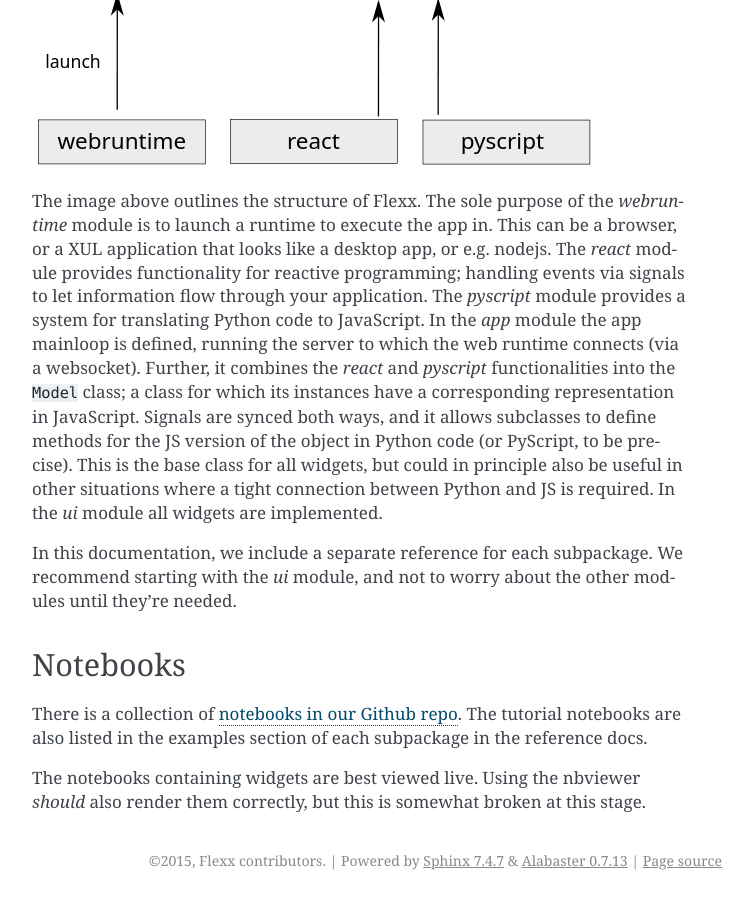
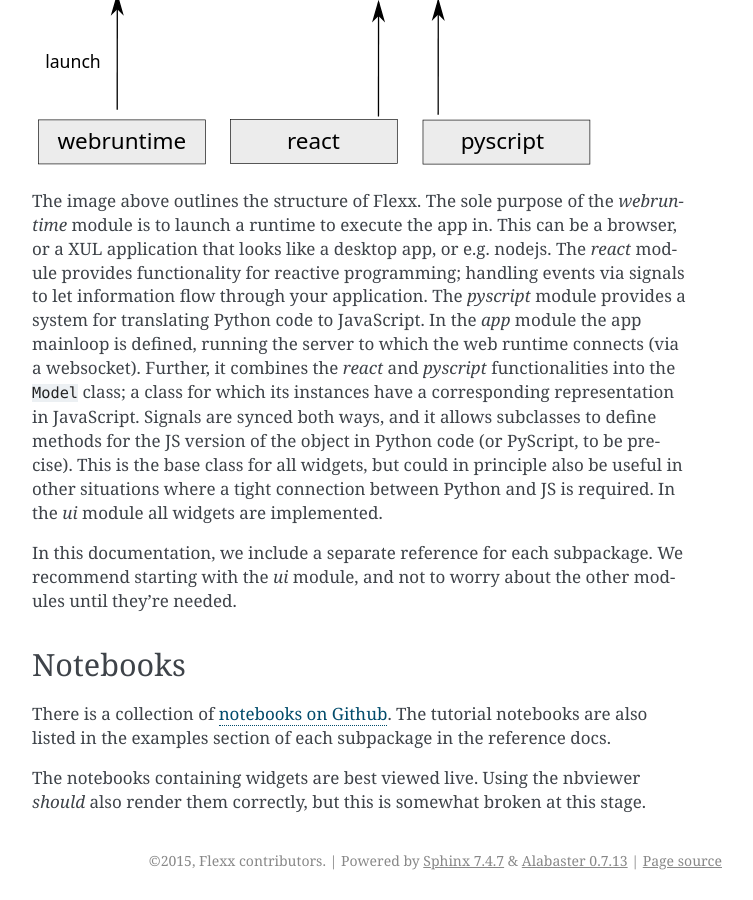
Before and after one commit to flexxui/flexx, a Sphinx documentation site: the page built from docs/start.rst, in a window 1280 px wide and 900 px high, scrolled down 1921 px. Shown: the whole window, without its empty margins (388-1141 px from the left). Built offline with Sphinx 7.4.7, drawn with Linux system fonts in a browser that asks for light colours; pages that are not in the unit, such as notebooks, are missing from menus; some of the changed lines change nothing that is shown.

Commit message:
move notebooks into their own repo

```diff
--- a/docs/scripts/genexamples.py
+++ b/docs/scripts/genexamples.py
@@ -2,8 +2,10 @@
 """
 
 import os
+import json
 from types import ModuleType
 from flexx import ui, app
+from urllib.request import urlopen
 
 
 THIS_DIR = os.path.dirname(os.path.abspath(__file__))
@@ -12,6 +14,18 @@
 OUTPUT_DIR = os.path.join(DOC_DIR, 'examples')
 
 created_files = []
+
+def get_notebook_list():
+    url = 'https://api.github.com/repos/zoofio/flexx-notebooks/contents'
+    s = json.loads(urlopen(url, timeout=5.0).read().decode())
+    filenames = []
+    for file in s:
+        if file['name'].endswith('ipynb'):
+            filenames.append(file['name'])
+    return filenames
+
+notebook_list = get_notebook_list()
+
 
 def main():
 
@@ -70,9 +84,9 @@
             docs = better_names.get(sub, sub.capitalize()) + ' examples'
             docs += '\n%s\n\n' % (len(docs) * '=')
             # Include notebooks?
-            for fname in os.listdir(os.path.join(EXAMPLES_DIR, 'notebooks')):
+            for fname in notebook_list:
                 if fname.endswith('.ipynb') and ('_%s.' % sub) in fname:
-                    url = 'http://github.com/zoofIO/flexx/blob/master/examples/notebooks/' + fname
+                    url = 'http://github.com/zoofIO/flexx-notebooks/blob/master/' + fname
                     docs += '* `%s <%s>`_ (external notebook)\n' % (fname, url)
             # List examples
             for name in sorted(examples[sub]):
--- a/docs/start.rst
+++ b/docs/start.rst
@@ -115,7 +115,7 @@
 ---------
 
 There is a collection of
-`notebooks in our Github repo <https://github.com/zoofIO/flexx/tree/master/examples/notebooks>`_.
+`notebooks on Github <https://github.com/zoofIO/flexx-notebooks>`_.
 The tutorial notebooks are also listed in the examples section of each
 subpackage in the reference docs.
 
```
Also changed, not shown: 7 other files.
